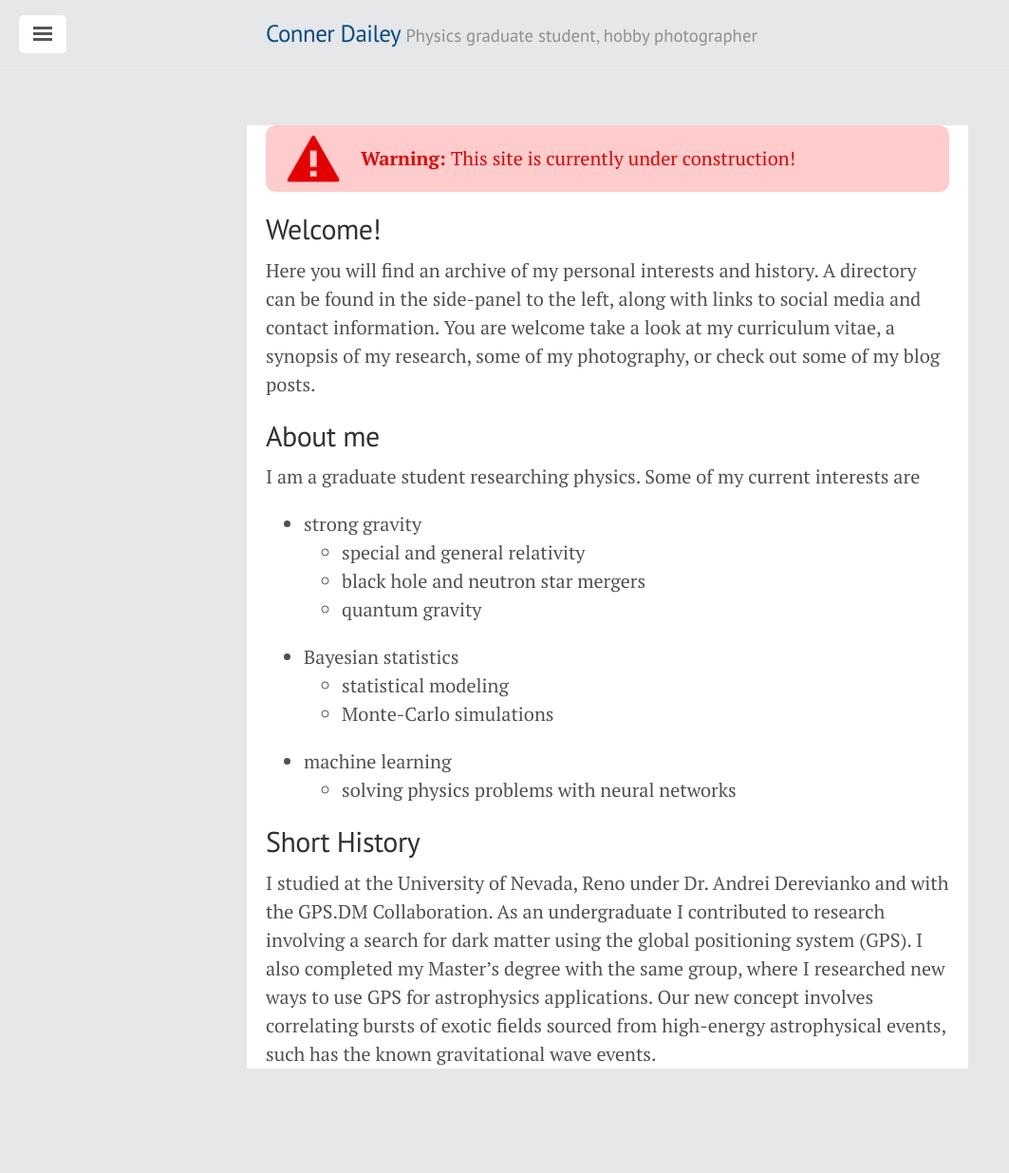
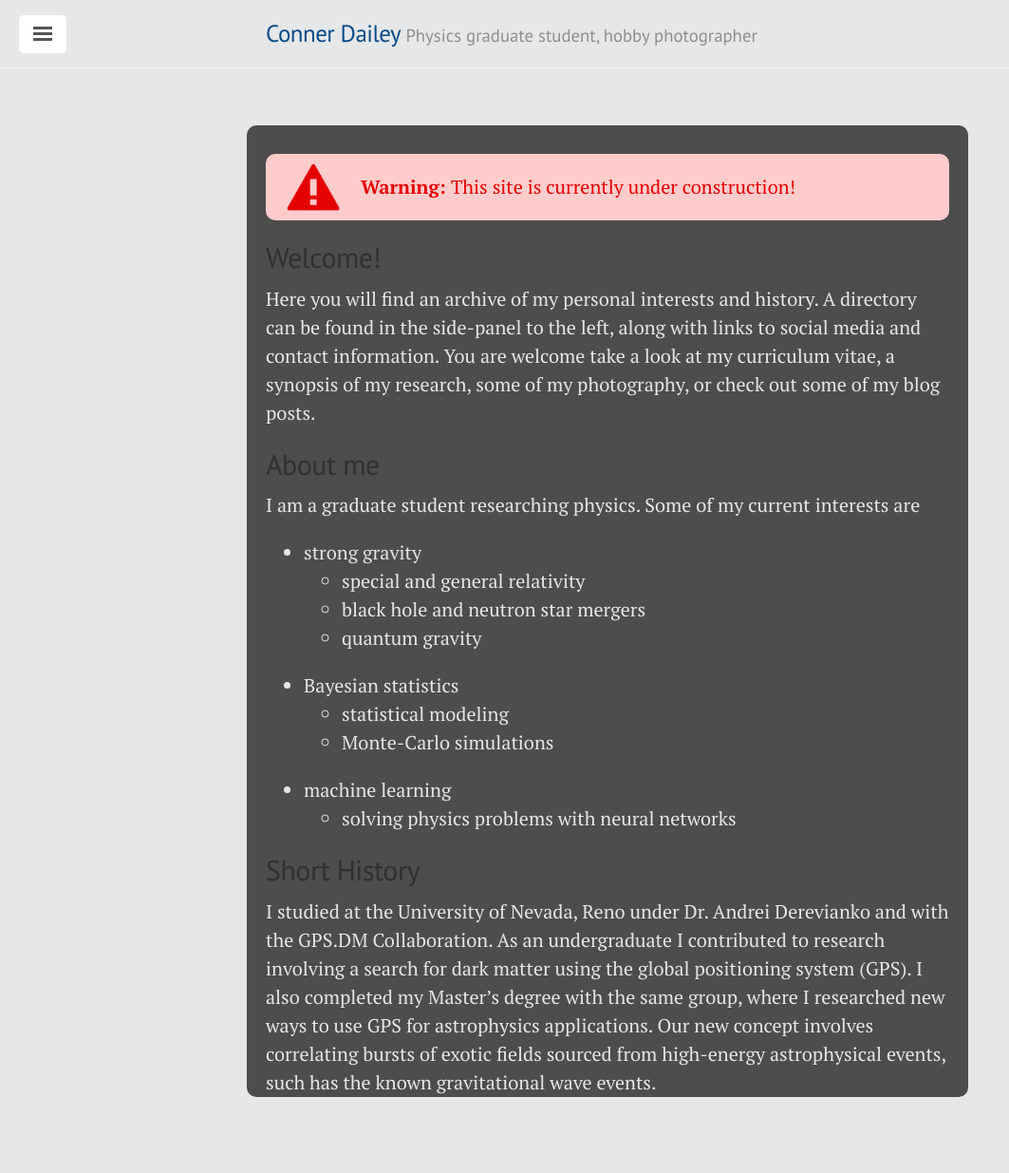
Before and after one commit to TakeTwiceDailey/TakeTwiceDailey.github.io, a Jekyll site: the page built from index.md, in a window 1280 px wide. Shown: the whole page at 95% size, without its empty margins (0-1063 px from the left). Built offline with Jekyll 4.4.1, drawn with Linux system fonts in a browser that asks for light colours; nearby versions of some CDN libraries; before the commit the page ends 1205 px from its top, so only the background shows below that.

Commit message:
theme changes

```diff
--- a/_layouts/default.html
+++ b/_layouts/default.html
@@ -19,7 +19,9 @@
         </div>
       </div>
 
-      <div class="container content" style="background-color: #ffffff">
+      <div class="container content"
+      style="background-color:#4d4d4d;color:#e6e6e6;border-radius:10px">
+        <br>
         {{ content }}
       </div>
     </div>
```
